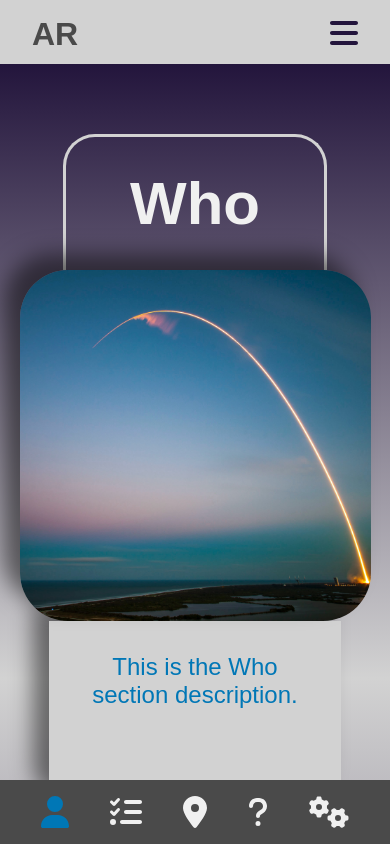
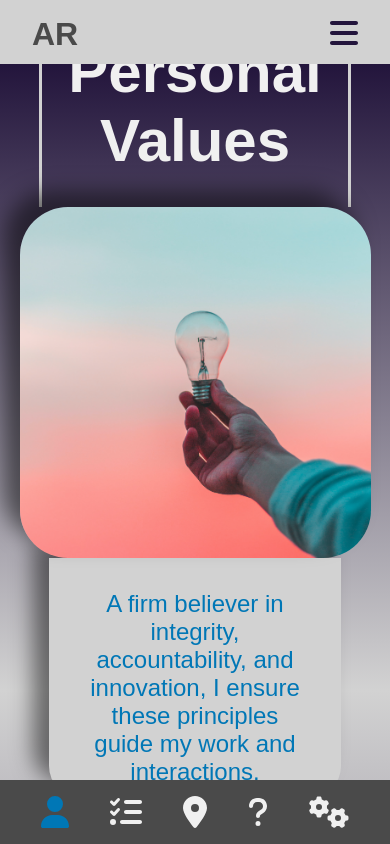
Before and after one commit to arichards912/personalwebsite, a React (Create React App) app: page /about in a window 390 px wide. Shown: the top 844 px of the page. Built offline with nearby package versions, Linux system fonts and the light colour scheme.

Commit message:
About Me Page, Fix for Screen Size Alignment

```diff
--- a/src/components/AboutMeSection/ContentPane.css
+++ b/src/components/AboutMeSection/ContentPane.css
@@ -2,65 +2,66 @@
     display: flex;
     flex-direction: column;
     align-items: center;
-    justify-content: space-around;
+    justify-content: end;
     position: relative;
     height: 97vh;
     width: 100%;
-    padding: 0 10vw;
-
 }
 
-.content-pane h2 {
+.content-item {
+    position: absolute;
+    display: grid;
+    grid-template-columns: minmax(50vw, 70vh), 1fr;
+    grid-template-rows: 1fr, minmax(50vw, 70vh);
+    grid-template-areas:
+      "header none"
+      "image description";
+    padding: 10vh 10vw
+}
+
+.content-item h2 {
+    grid-area: header;
+    max-width: 85%;
+    text-align: center;
     font-size: 60px;
     border: 3px solid var(--secondary-light-color);
     border-radius: 2rem 2rem 0 0;
     border-bottom: none;
     padding: 2rem 4rem;
     transition: all 1s ease-out;
+    justify-self: center;
+    align-self: end;
 }
 
-.content-image-section {
-    display: flex;
-    flex-direction: column;
-    justify-content: space-around;
-    align-items: center;
-}
-
-.content-item {
-    position: absolute;
-    display: flex;
-    flex-direction: row;
-    align-items: center;
-    justify-content: center;
-
-    height: auto;
-    width: 100%;
-}
 
 .content-item .description {
-    display: inline-block;
+    grid-area: description;
     color: var(--accent-color);
     font-size: 24px;
     background-color: var(--secondary-light-color);
     padding: 2rem;
     border-radius: 0 2rem 2rem 0;
     width: 30vw;
-    margin-right: 2rem;
-    height: 100%;
     transition: transform 1s ease-out;
     z-index: 1;
+    align-self: center;
+    justify-self: left;
     box-shadow: -1rem -1rem 1.3rem rgba(0, 0, 0, 0.5);
 }
 
+
+
 .content-item img {
+    grid-area: image;
     height: 50vw;
     width: 50vw;
+    max-height: 70vh;
     max-width: 70vh;
-    max-height: 70vh;
     border-radius: 3rem;
     z-index: 2;
     box-shadow: -1rem -1rem 1.3rem rgba(0, 0, 0, 0.5);
     object-fit: cover;
+    justify-self: right;
 }
 
   /* Fade Animation */
@@ -101,15 +102,27 @@
 
 @media screen and (max-width: 900px) {
     .content-pane {
-        justify-content: center;
+        justify-content: end;
         align-items: center;
-        padding: 0;
+        padding: 0 0 10vh 0;
     }
 
     .content-item {
-        flex-direction: column;
-        justify-content: center;
-        align-items: center;
+        position: absolute;
+        display: grid;
+        grid-template-columns: 1fr;
+        grid-template-rows: 1fr, 3fr 1fr;
+        grid-template-areas:
+          "header"
+          "image"
+          "description";
+        padding: 0 0;
+    }
+
+    .content-item h2 {
+        max-width: 80vw;
+        text-align: center;
+        padding: 2rem 1rem;
     }
 
     .content-item img {
@@ -119,9 +132,10 @@
     }
 
     .content-item .description {
-        height: 12rem;
+        height: 15rem;
         width: 75vw;
         text-align: center;
+        justify-self: center;
         border-radius: 0 0 2rem 2rem;
         margin: 0;
     }
--- a/src/components/AboutMeSection/ContentPane.js
+++ b/src/components/AboutMeSection/ContentPane.js
@@ -23,13 +23,11 @@ const ContentPane = ({ id, title, items }) => {
           timeout={{ enter: 1500, exit: 1500 }}
         >
           <div className="content-item">
-            <div className="content-image-section">
               <h2>{items[activeIndex].title}</h2>
-              <img src={items[activeIndex].image} alt={items[activeIndex].title} />
-            </div>
-            <p className={`description ${activeIndex % 2 === 0 ? 'left-to-right' : ''}`}>
-              {items[activeIndex].description}
-            </p>
+                <img src={items[activeIndex].image} alt={items[activeIndex].title} />
+                <p className={`description ${activeIndex % 2 === 0 ? 'left-to-right' : ''}`}>
+                  {items[activeIndex].description}
+                </p>
           </div>
         </CSSTransition>
       </TransitionGroup>
--- a/src/pages/AboutMePage/AboutMePage.css
+++ b/src/pages/AboutMePage/AboutMePage.css
@@ -35,6 +35,7 @@
 
   .content {
     margin-left: 5rem;
+    margin-bottom: 0;
     width: 100%;
     animation: fadeIn 1s ease-in forwards;
   }
@@ -58,5 +59,6 @@
 
     .content {
         margin-left: 0;
+        margin-bottom: 5rem;
     }
   }
--- a/src/pages/AboutMePage/AboutMePage.js
+++ b/src/pages/AboutMePage/AboutMePage.js
@@ -12,6 +12,7 @@ import xena from "../../media/xena.jpg";
 import computerLight from "../../media/computer-light.jpg";
 import neuralNet from "../../media/neural-net.jpg";
 import lightStrands from "../../media/light-strands.jpg";
+import lightbulb from "../../media/lightbulb.jpg";
 
 
 
@@ -19,43 +20,93 @@ const AboutMe = () => {
   const data = {
     Who: [
       {
-        title: 'Who',
-        image: rocketLaunch,
-        description: 'This is the Who section description.',
+        title: 'Personal Values',
+        image: lightbulb,
+        description: 'A firm believer in integrity, accountability, and innovation, I ensure these principles guide my work and interactions.',
       },
       {
-        title: 'Who II',
-        image: neuralNet,
-        description: 'This is the Who section second description.',
+        title: 'Hobbies',
+        image: booksOverhead,
+        description: 'An avid reader and technology enthusiast, always seeking new ways to combine personal interests with professional growth.',
+      },
+      {
+        title: 'Education',
+        image: computerLight,
+        description: 'Holding a degree in Computer Science, I have cultivated a strong foundation in programming, web development, and critical thinking.',
+      },
+      {
+        title: 'My Cat',
+        image: xena,
+        description: 'Not only is my cat, Xena, adorable - she is also an incredibly diligent code reviewer.',
       },
     ],
 
     What: [
       {
-        title: 'What',
-        image: planeWindow,
-        description: 'This is the What section description.',
+        title: 'Skills',
+        image: lightStrands,
+        description: 'Proficient in multiple programming languages, I create seamless and efficient web applications tailored to client needs.',
+      },
+      {
+        title: 'Areas of expertise',
+        image: neuralNet,
+        description: 'Specializing in machine learning, user and date-driven design, and performance optimization, I deliver visually stunning and functional projects.',
       },
     ],
     Where: [
       {
-        title: 'Where',
+        title: 'Hometown',
         image: booksOverhead,
-        description: 'This is the Where section description.',
+        description: 'Based in Milwaukee, WI, I am proud to collaborate with local businesses and contribute to the growth of our vibrant community.',
+      },
+      {
+        title: 'Workspaces',
+        image: booksOverhead,
+        description: 'Adaptable to remote and in-office environments, I efficiently navigate diverse work settings to deliver outstanding results.',
+      },
+      {
+        title: 'Travel',
+        image: planeWindow,
+        description: 'Through extensive travel, I have developed a global perspective that informs my approach to design and user experience.',
       },
     ],
     Why: [
       {
-        title: 'Cat',
-        image: xena,
-        description: 'Not only is my cat, Xena, adorable - she is also an incredibly diligent code reviewer.',
+        title: 'Motivations',
+        image: rocketLaunch,
+        description: 'I am driven by the desire to make the web more accessible, user-friendly, and engaging for all users.',
+      },
+      {
+        title: 'Goals',
+        image: lightStrands,
+        description: 'Aspiring to become a thought leader in the software development industry, I continuously expand my skills and share my knowledge with others.',
+      },
+      {
+        title: 'Personal Mission',
+        image: neuralNet,
+        description: 'Committed to empowering businesses and individuals to thrive online by crafting exceptional digital experiences.',
+      },
+      {
+        title: 'Core Beliefs',
+        image: neuralNet,
+        description: 'Anchored by the belief that collaboration, innovation, and user-centric design are key to successful software development.',
       },
     ],
     How: [
       {
-        title: 'How',
+        title: 'Creative Process',
         image: computerLight,
-        description: 'This is the How section description.',
+        description: 'Embracing open communication and feedback, I foster positive team dynamics and consistently deliver high-quality results.',
+      },
+      {
+        title: 'Learning Methods',
+        image: computerLight,
+        description: 'Continuously honing my skills through online courses, workshops, and collaboration with fellow professionals.',
+      },
+      {
+        title: 'Problem Solving',
+        image: computerLight,
+        description: 'Combining analytical thinking with creativity, I develop tailored solutions that address unique challenges for clients.',
       },
     ],
   };
```
Also changed, not shown: src/media/lightbulb.jpg (added).
